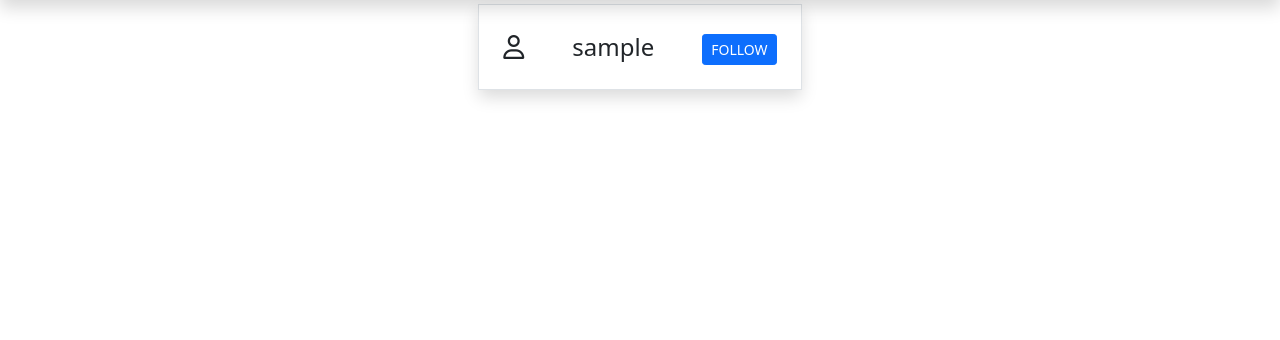
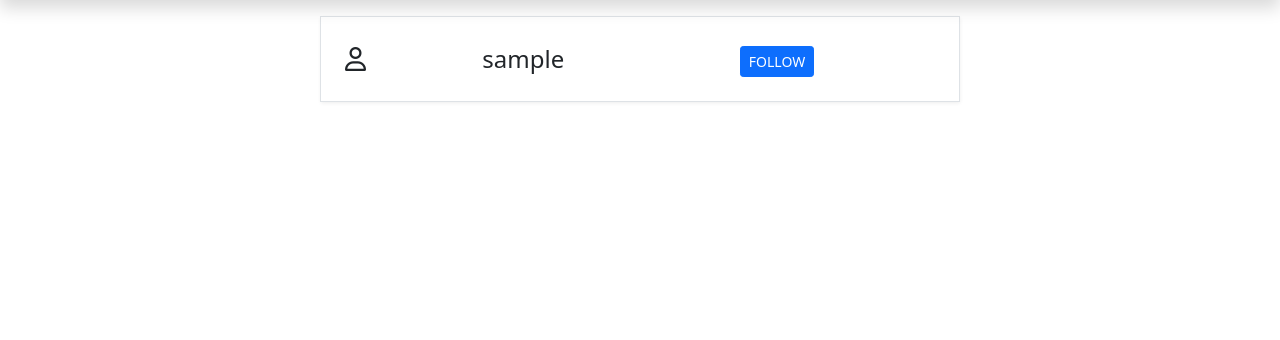
Before and after one commit to alenwenish/saveehub, a PHP site: page /friends.php in a window 1280 px wide. Shown: the part 88-428 px from the top of the page. Run offline with PHP 8.4, Linux system fonts and the light colour scheme; the visitor is signed in with stand-in values (Sample User, id 1); tables that the repository leaves empty or names only in its code hold one stand-in row (values such as "Sample post"); some libraries are stand-ins or nearby versions.

Commit message:
some alterations

```diff
--- a/friends.php
+++ b/friends.php
@@ -26,10 +26,10 @@ while($row = mysqli_fetch_array($res))
     <?php include('navigation.php'); ?>
 
     <div>
-        <table class="mx-auto m-1">
+        <table class="table w-50 mx-auto mt-3">
             <?php foreach($rows as $row) { ?>
 
-                <tr class="border shadow  mb-2 fs-4 shadow">
+                <tr class="border   mb-2 fs-4 shadow-sm">
                     <td class="p-4"> <i class="fa-regular fa-user"></i> </td>
                     <td class="p-4">  <?php echo $row['username']; ?> </td>
                     <td class="p-4">  <button class="btn btn-sm btn-primary">FOLLOW</button></td>
```
Also changed, not shown: uploads/ID.jpg (deleted), uploads/Pic.jpg (deleted), uploads/logo.png (deleted), uploads/mountains.jpeg (added), uploads/night.jpeg (added), uploads/road.jpeg (added), uploads/sunrise.jpeg (added).
